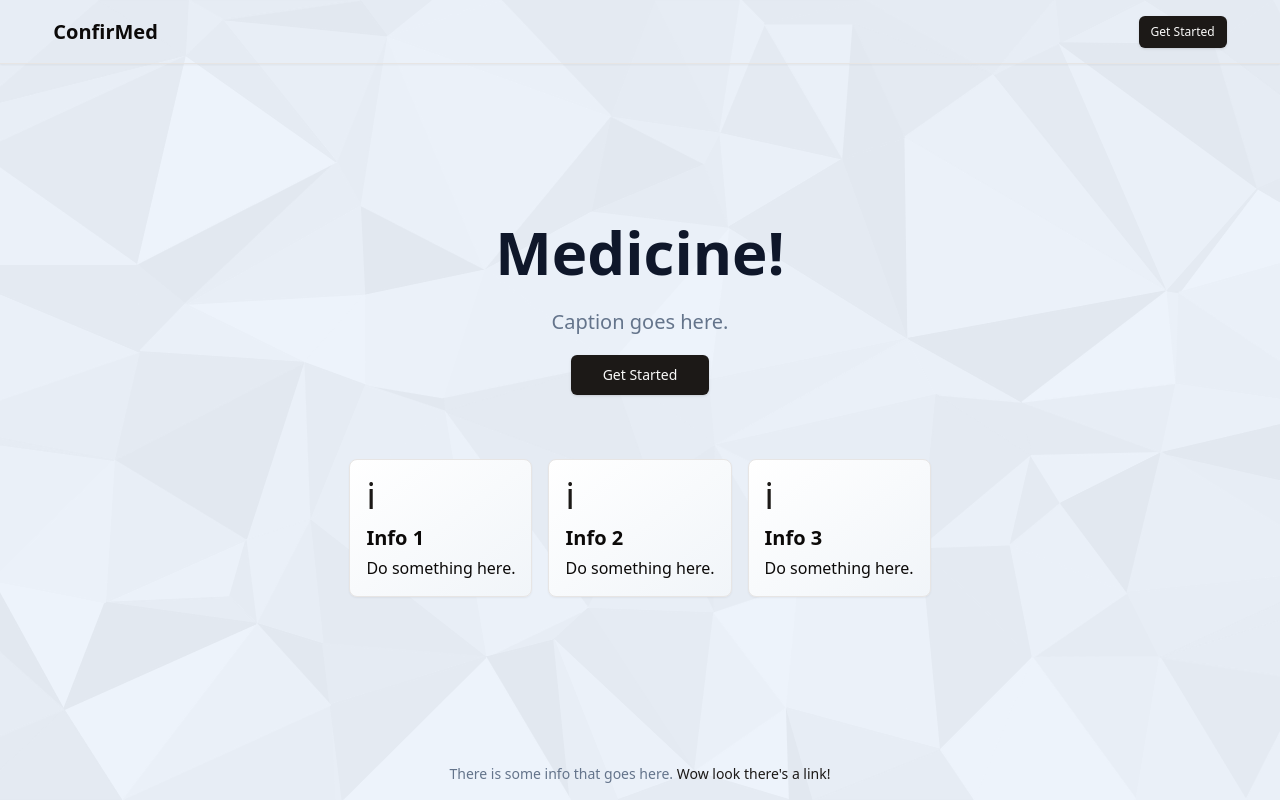
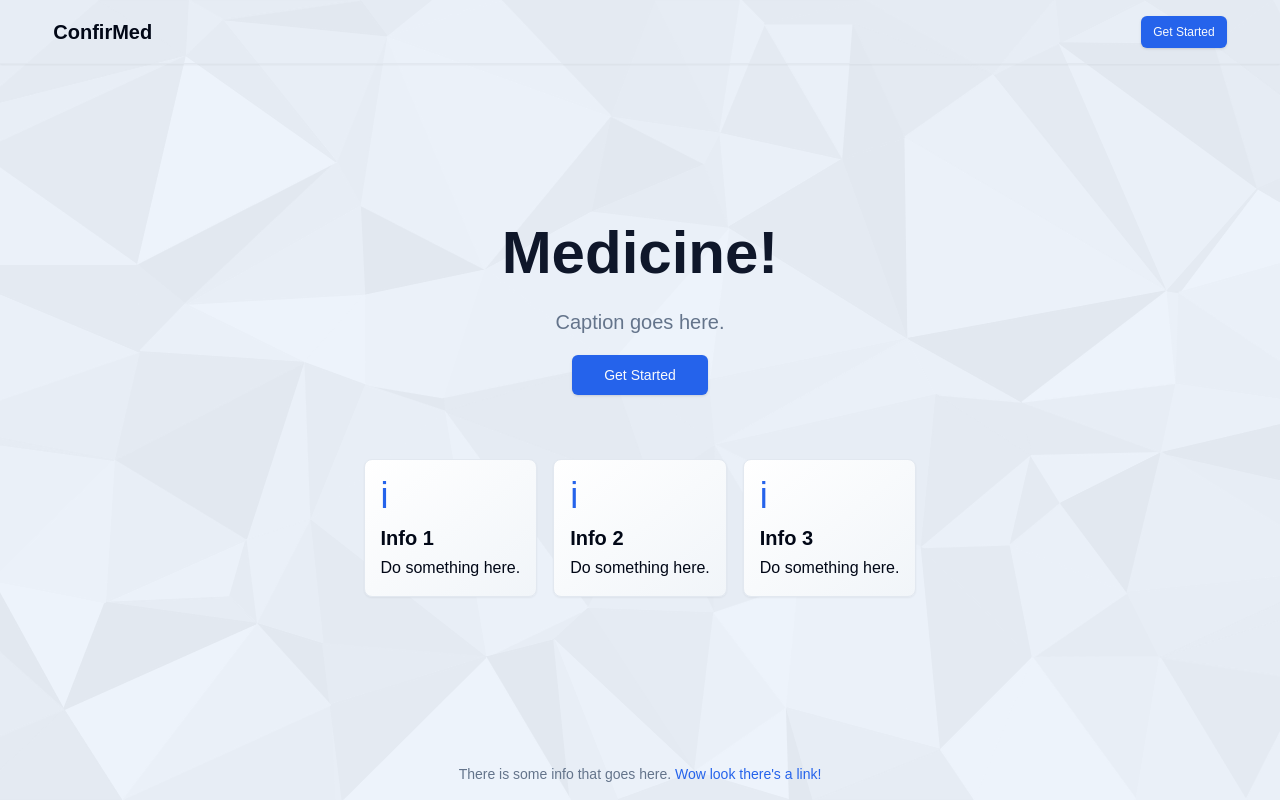
Before and after one commit to joshuamotoaki/confir-med, a SvelteKit app in the folder apps/web/: page / in a window 1280 px wide. Built offline with nearby package versions, Linux system fonts and the light colour scheme.

Commit message:
Add shadcn theme

```diff
--- a/apps/web/src/app.css
+++ b/apps/web/src/app.css
@@ -3,7 +3,7 @@
 @tailwind utilities;
 
 .cont {
-  @apply w-11/12 max-w-7xl mx-auto;
+    @apply mx-auto w-11/12 max-w-7xl;
 }
 
 .link {
@@ -21,63 +21,46 @@
 @layer base {
     :root {
         --background: 0 0% 100%;
-    --foreground: 20 14.3% 4.1%;
-    --muted: 60 4.8% 95.9%;
-    --muted-foreground: 25 5.3% 44.7%;
+        --foreground: 222.2 84% 4.9%;
+        --card: 0 0% 100%;
+        --card-foreground: 222.2 84% 4.9%;
         --popover: 0 0% 100%;
-    --popover-foreground: 20 14.3% 4.1%;
-    --card: 0 0% 100%;
-    --card-foreground: 20 14.3% 4.1%;
-    --border: 20 5.9% 90%;
-    --input: 20 5.9% 90%;
-    --primary: 24 9.8% 10%;
-    --primary-foreground: 60 9.1% 97.8%;
-    --secondary: 60 4.8% 95.9%;
-    --secondary-foreground: 24 9.8% 10%;
-    --accent: 60 4.8% 95.9%;
-    --accent-foreground: 24 9.8% 10%;
-    --destructive: 0 72.2% 50.6%;
-    --destructive-foreground: 60 9.1% 97.8%;
-    --ring: 20 14.3% 4.1%;
+        --popover-foreground: 222.2 84% 4.9%;
+        --primary: 221.2 83.2% 53.3%;
+        --primary-foreground: 210 40% 98%;
+        --secondary: 210 40% 96.1%;
+        --secondary-foreground: 222.2 47.4% 11.2%;
+        --muted: 210 40% 96.1%;
+        --muted-foreground: 215.4 16.3% 46.9%;
+        --accent: 210 40% 96.1%;
+        --accent-foreground: 222.2 47.4% 11.2%;
+        --destructive: 0 72.22% 50.59%;
+        --destructive-foreground: 210 40% 98%;
+        --border: 214.3 31.8% 91.4%;
+        --input: 214.3 31.8% 91.4%;
+        --ring: 221.2 83.2% 53.3%;
         --radius: 0.5rem;
-	--sidebar-background: 0 0% 98%;
-    --sidebar-foreground: 240 5.3% 26.1%;
-    --sidebar-primary: 240 5.9% 10%;
-    --sidebar-primary-foreground: 0 0% 98%;
-    --sidebar-accent: 240 4.8% 95.9%;
-    --sidebar-accent-foreground: 240 5.9% 10%;
-    --sidebar-border: 220 13% 91%;
-    --sidebar-ring: 217.2 91.2% 59.8%;
     }
-
     .dark {
-    --background: 20 14.3% 4.1%;
-    --foreground: 60 9.1% 97.8%;
-    --muted: 12 6.5% 15.1%;
-    --muted-foreground: 24 5.4% 63.9%;
-    --popover: 20 14.3% 4.1%;
-    --popover-foreground: 60 9.1% 97.8%;
-    --card: 20 14.3% 4.1%;
-    --card-foreground: 60 9.1% 97.8%;
-    --border: 12 6.5% 15.1%;
-    --input: 12 6.5% 15.1%;
-    --primary: 60 9.1% 97.8%;
-    --primary-foreground: 24 9.8% 10%;
-    --secondary: 12 6.5% 15.1%;
-    --secondary-foreground: 60 9.1% 97.8%;
-    --accent: 12 6.5% 15.1%;
-    --accent-foreground: 60 9.1% 97.8%;
+        --background: 222.2 84% 4.9%;
+        --foreground: 210 40% 98%;
+        --card: 222.2 84% 4.9%;
+        --card-foreground: 210 40% 98%;
+        --popover: 222.2 84% 4.9%;
+        --popover-foreground: 210 40% 98%;
+        --primary: 217.2 91.2% 59.8%;
+        --primary-foreground: 222.2 47.4% 11.2%;
+        --secondary: 217.2 32.6% 17.5%;
+        --secondary-foreground: 210 40% 98%;
+        --muted: 217.2 32.6% 17.5%;
+        --muted-foreground: 215 20.2% 65.1%;
+        --accent: 217.2 32.6% 17.5%;
+        --accent-foreground: 210 40% 98%;
         --destructive: 0 62.8% 30.6%;
-    --destructive-foreground: 60 9.1% 97.8%;
-    --ring: 24 5.7% 82.9%;
-	--sidebar-background: 240 5.9% 10%;
-    --sidebar-foreground: 240 4.8% 95.9%;
-    --sidebar-primary: 224.3 76.3% 48%;
-    --sidebar-primary-foreground: 0 0% 100%;
-    --sidebar-accent: 240 3.7% 15.9%;
-    --sidebar-accent-foreground: 240 4.8% 95.9%;
-    --sidebar-border: 240 3.7% 15.9%;
-    --sidebar-ring: 217.2 91.2% 59.8%;
+        --destructive-foreground: 210 40% 98%;
+        --border: 217.2 32.6% 17.5%;
+        --input: 217.2 32.6% 17.5%;
+        --ring: 224.3 76.3% 48%;
     }
 }
 
@@ -87,5 +70,6 @@
     }
     body {
         @apply bg-background text-foreground;
+        font-family: "Overpass Variable", sans-serif;
     }
 }
```
Lines whose indentation alone changed are shown as unchanged.
